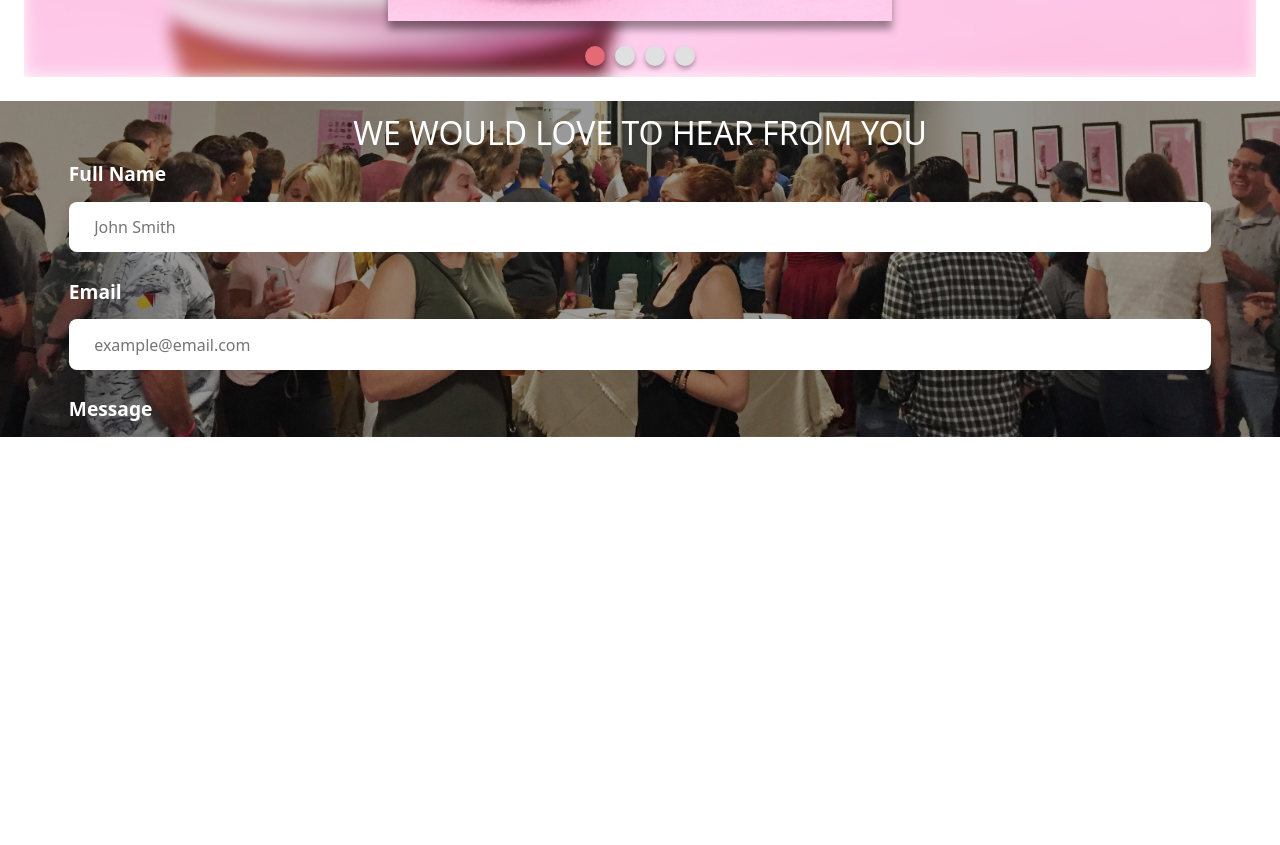
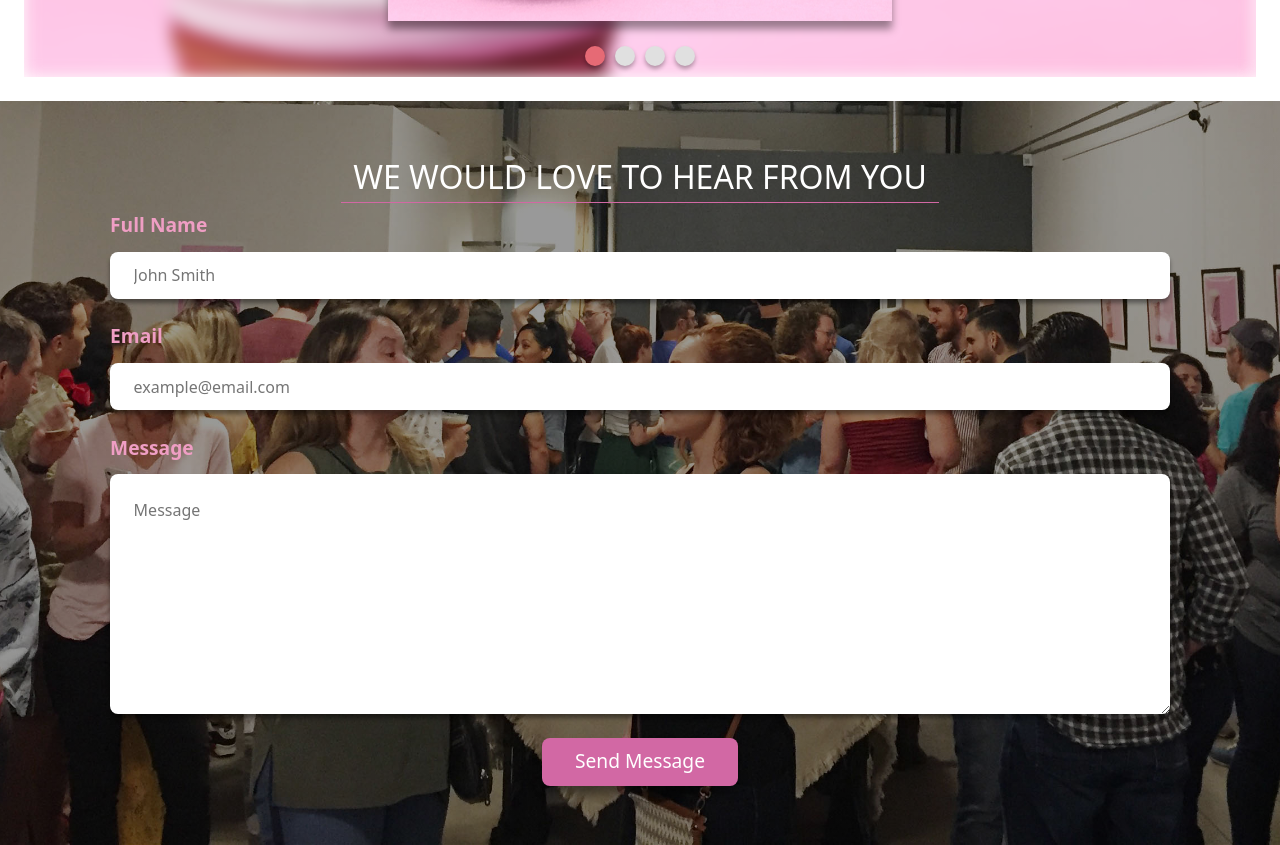
Before and after one commit to FleuryCode/BeersOnPink, a React (Create React App) app: page / in a window 1280 px wide. Shown: the part 2164-3009 px from the top of the page. Before the commit the page ends 2601 px from the top, so only its background shows below. Built offline with nearby package versions, Linux system fonts and the light colour scheme.

Commit message:
Finished the contact form and section in the homepage.

```diff
--- a/src/components/contactForm/contactForm.component.jsx
+++ b/src/components/contactForm/contactForm.component.jsx
@@ -1,13 +1,24 @@
 import React from "react";
+import CustomButton from "../customButton/customButton.component";
 import CustomInput from "../customInput/customInput.component";
+import CustomTextField from "../customTextField/customTextField.component";
 import './contactForm.styles.scss';
 
 class ContactForm extends React.Component {
+    constructor() {
+        super();
+
+        this.state ={
+            name: '',
+            email: '',
+            message: '',
+        }
+    }
     render() {
         return (
             <div className="contactFormContainer container-fluid">
                 <div className="row">
-                    <div className="col-12">
+                    <div className="col-12 d-flex justify-content-center">
                         <h2>WE WOULD LOVE TO HEAR FROM YOU</h2>
                     </div>
                     <form>
@@ -27,6 +38,12 @@ class ContactForm extends React.Component {
                             <div className="col-12">
                                 <label htmlFor="message">Message</label>
                             </div>
+                            <div className="col-12">
+                                <CustomTextField id={'message'} name={'message'} placeholder={'Message'} />
+                            </div>
+                            <div className="col-2 ms-auto me-auto">
+                                <CustomButton staticMessage={'Send Message'} />
+                            </div>
                         </div>
                     </form>
                 </div>
--- a/src/components/contactForm/contactForm.styles.scss
+++ b/src/components/contactForm/contactForm.styles.scss
@@ -7,15 +7,18 @@
     background-position: center;
     background-size: cover;
     background-repeat: no-repeat;
+    padding: 4%;
 
     h2 {
         text-align: center;
         color: white;
-        margin-top: 1%;
+        border-bottom: #d268a4 1px solid;
+        display: inline-block;
+        padding: 0.5% 1%;
     }
 
     label {
-        color: white;
+        color: #ef9ec4;
         margin-left: 5%;
         margin-bottom: 1%;
         font-weight: 700;
--- /dev/null
+++ b/src/components/customButton/customButton.component.jsx
@@ -0,0 +1,12 @@
+import React from "react";
+import './customButton.styles.scss';
+
+const CustomButton = ({staticMessage, onClick, page}) => {
+    return(
+        <div className="customButtonContainer contactButton">
+            {staticMessage}
+        </div>
+    );
+}
+
+export default CustomButton;
--- /dev/null
+++ b/src/components/customButton/customButton.styles.scss
@@ -0,0 +1,21 @@
+.customButtonContainer {
+    width: 100%;
+    height: 48px;
+    display: flex;
+    justify-content: center;
+    align-items: center;
+    margin-bottom: 4%;
+    cursor: pointer;
+    box-shadow: 0 8px 8px rgba(0, 0, 0, 0.4);
+
+    &.contactButton {
+        background-color: #d268a4;
+        color: white;
+        border-radius: 8px;
+        font-size: 120%;
+        transition: 0.4s;
+        &:hover {
+            background-color: #ef9ec4;
+        }
+    }
+}
--- a/src/components/customInput/customInput.component.jsx
+++ b/src/components/customInput/customInput.component.jsx
@@ -4,7 +4,7 @@ import './customInput.styles.scss';
 const CustomInput = ({ id, type, name, placeholder, onChange }) => {
     return (
         <div className="customInputContainer">
-            <input className="inputField" id={id} type={type} name={name} placeholder={placeholder} />
+            <input required className="inputField" id={id} type={type} name={name} placeholder={placeholder} />
         </div>
     );
 }
--- a/src/components/customInput/customInput.styles.scss
+++ b/src/components/customInput/customInput.styles.scss
@@ -10,5 +10,6 @@
         border: none;
         margin-bottom: 2%;
         padding: 2%;
+        box-shadow: 0 4px 4px rgba(0, 0, 0, 0.4);
     }
 }
--- a/src/components/customTextField/customTextField.component.jsx
+++ b/src/components/customTextField/customTextField.component.jsx
@@ -1,10 +1,10 @@
 import React from "react";
 import './customTextField.styles.scss';
 
-const CustomTextField = () => {
+const CustomTextField = ({id, name, placeholder}) => {
     return(
         <div className="textFieldContainer">
-
+            <textarea required name={name} id={id} placeholder={placeholder}></textarea>
         </div>
     );
 }
--- a/src/components/customTextField/customTextField.styles.scss
+++ b/src/components/customTextField/customTextField.styles.scss
@@ -0,0 +1,15 @@
+.textFieldContainer {
+    width: 100%;
+    display: flex;
+    justify-content: center;
+
+    textarea {
+        height: 240px;
+        width: 90%;
+        border-radius: 8px;
+        border: none;
+        margin-bottom: 2%;
+        padding: 2%;
+        box-shadow: 0 4px 4px rgba(0, 0, 0, 0.4);
+    }
+}
```
